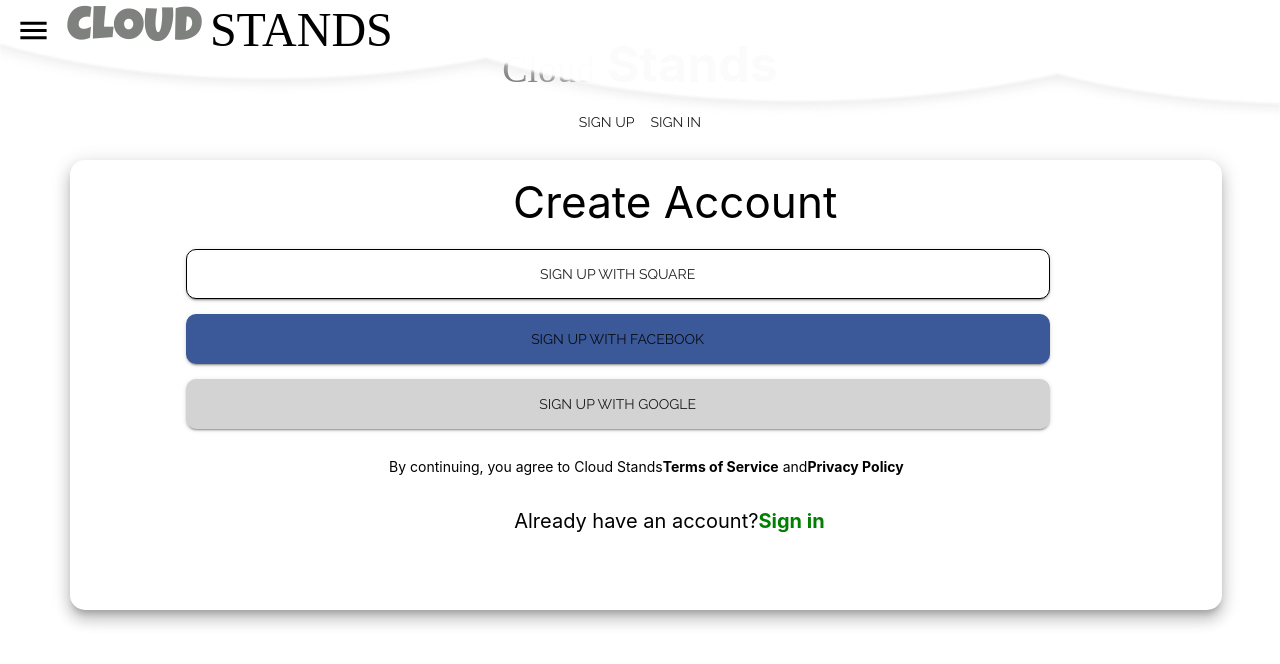
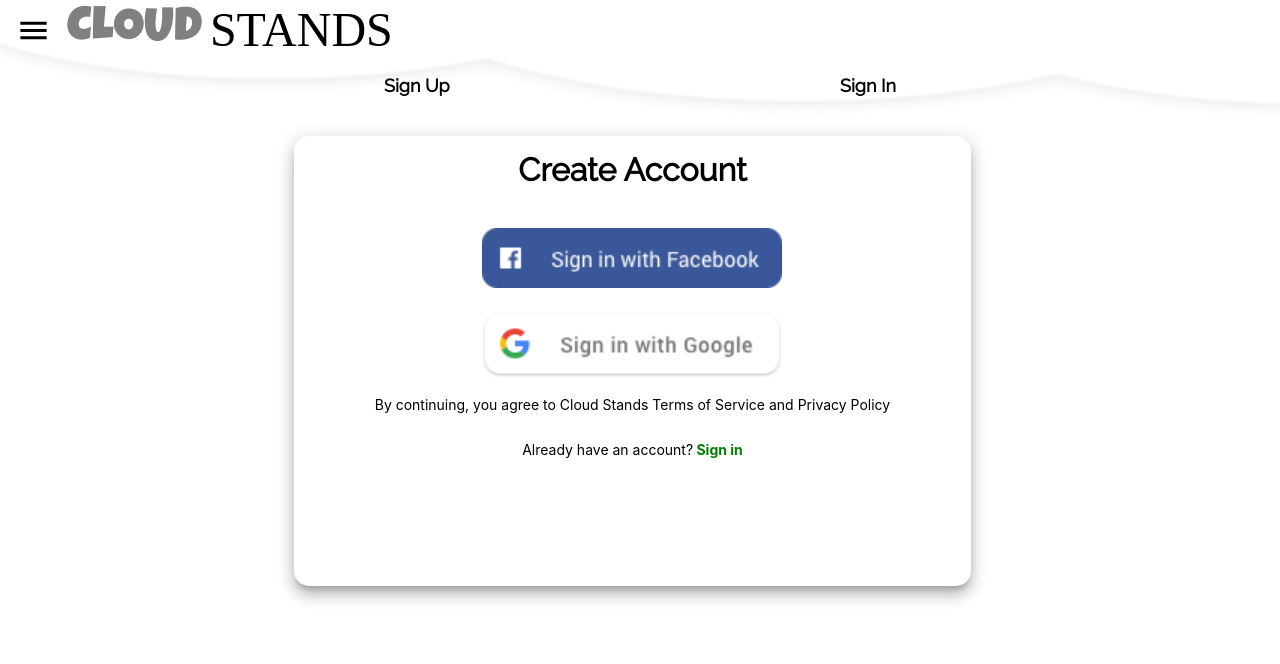
Before and after one commit to labs14-market-organizer/frontend, a React (Create React App) app: page /login in a window 1280 px wide. Shown: the top 664 px of the page. Built offline with nearby package versions, Linux system fonts and the light colour scheme; a web font is replaced by a local one.

Commit message:
Sign in (#33)
* changes to styling auth page

* added changes

* sign up and sign in conditionally rendering text

* changes in auth page

```diff
--- a/src/App.js
+++ b/src/App.js
@@ -53,7 +53,7 @@ class App extends React.Component {
       <StylesProvider injectFirst>
         <MuiThemeProvider theme={theme}>
           <div className="App">
-            <Navbar />
+            {/* <Navbar /> */}
 
             <Route path="/landing" component={MarketingPage} />
             <PrivateRoute
--- a/src/routes/AuthenticatePage.js
+++ b/src/routes/AuthenticatePage.js
@@ -7,64 +7,143 @@ import {
     Redirect,
     withRouter
   } from "react-router-dom";
-  import { Button, Box, Grid, Shadows } from '@material-ui/core';
-  import '../scss/authenticationPage.scss';
+import { Button, Box, Grid, Shadows, Container } from '@material-ui/core';
+import '../scss/authenticationPage.scss';
   // import Box from '@material-ui/core/Box';
+import styled from "styled-components";
+import facebook from "../assets/facebook.png";
+import google from "../assets/google.png";
+import Navbar from "../components/Navbar";
 
-class AuthenticatePage extends React.Component
-{
-   authenticate = (e) => {
-    const authType = e.target.name;
-    this.props.getUserData()
-    axios.get("https://cloudstands-staging.herokuapp.com/auth/google")
 
-  }
+class AuthenticatePage extends React.Component{
+    state = {
+      toggle: true //displays create account //false displays welcome back.
+    }
 
-  // this.props.getUserData()
-    render()
-    {
 
+    signIn = (e) => {
+      e.preventDefault();
+      return (this.state.toggle) ? this.setState({ toggle: false }) : null;
+    }
+
+    signUp = (e) => {
+      e.preventDefault();
+      return (!this.state.toggle) ? this.setState({ toggle: true }) : null;
+    }
+
+    render(){
         return (
-        <Grid container
-        direction="column"
-        justify="center"
-        alignItems="center" >
-          <h1><span className="cloud">Cloud</span> <span className="Stands">Stands</span></h1>
-          <Box className="header-SignIn" display='flex'>
+        <>
+          <Navbar />
+          {/* <Box className="header-SignIn" display='flex'>
 
               <span className="meet-the-team"><p>Meet the Team</p></span>
 
               <Button color="deault" label="Google" onClick={this.authenticate} style={{ background: "white", Color: "white", textDecoration: "none" }} >Sign Up</Button>
               <Button color="deault" label="Google" onClick={this.authenticate} style={{ background: "white", Color: "white", textDecoration: "none" }} >Sign In</Button>
 
-          </Box>
+          </Box> */}
+          <MarginDiv>
+          <Flexing>
+            {(this.state.toogle) ? <StyledP3 onClick={this.signUp}>Sign Up</StyledP3> : <StyledP4 onClick={this.signUp}>Sign Up</StyledP4>}
+            {(this.state.toggle) ? <StyledP4 onClick={this.signIn}>Sign In</StyledP4> : <StyledP3 onClick={this.signIn}>Sign In</StyledP3>}
+          </Flexing>
+          <StyledContainer>
+            <StyledBox boxShadow={10}  display='flex' flexDirection='column'>
+                {(this.state.toggle) ? <StyledP>Create Account</StyledP> : <StyledP>Welcome Back</StyledP>}
 
+                <Link to="https://cloudstands-deploy.herokuapp.com/auth/facebook">
+                  <StyledImg src={facebook}></StyledImg>
+                </Link>
+                <Link to="https://cloudstands-deploy.herokuapp.com/auth/google">
+                  <StyledImg src={google}></StyledImg>
+                </Link>
+                {/* <Button variant="contained" label="Google"  href="https://cloudstands-staging.herokuapp.com/auth/facebook" className="company-buttons" style={{backgroundColor: '#3b5998'}}>Sign Up With Facebook</Button>
+                <Button variant="contained" label="Google" href="https://cloudstands-deploy.herokuapp.com/auth/google"  className="company-buttons" style={{ backgroundColor: " #d3d3d3" }} >Sign Up with Google</Button>
+                 */}
+                <StyledP1>By continuing, you agree to Cloud Stands<span className="bold"> Terms of Service</span> and <span className="bold">Privacy Policy</span> </StyledP1>
 
-          <Box boxShadow={10} className='buttons' display='flex' flexDirection='column'>
-              <p className="create-account">Create Account</p>
-              <Button variant="contained"  label="Square" onClick={this.authenticate} className='company-buttons' style={{backgroundColor: "white", border: "1px solid black"}}>Sign Up with Square</Button>
-              <Button variant="contained" label="Google" onClick={this.authenticate} className="company-buttons" style={{backgroundColor: '#3b5998'}}>Sign Up With Facebook</Button>
-              <Button variant="contained" label="Google" href="https://cloudstands-deploy.herokuapp.com/auth/google"  className="company-buttons" style={{ backgroundColor: " #d3d3d3" }} >Sign Up with Google</Button>
+                {(this.state.toggle) ? <StyledP2>Already have an account?<span style={{ color: "green" , fontWeight: "bold"}} onClick={this.signIn}>  Sign in</span> </StyledP2> :
+                <StyledP2>Don't have an account?<span style={{ color: "green" , fontWeight: "bold"}} onClick={this.signUp}>  Sign up</span> </StyledP2>
+                }
 
-              <p className="terms-of-service">By continuing, you agree to Cloud Stands<span className="bold">Terms of Service</span> and<span className="bold">Privacy Policy</span> </p>
-              <p className="have-account">Already have an account?<span style={{ color: "green" , fontWeight: "bold"}}>Sign in</span> </p>
-
-           </Box>
-
-        </Grid>)
+            </StyledBox>
+           </StyledContainer>
+          </MarginDiv>
+        </>
+        )
     }
 }
-/* const mapStateToProps = state => {
-   return {
-     //states
-     ...state.checkUserData
-   };
- };
- export default connect(
-   mapStateToProps,
-   { //actions
-     setLocalData
-    // getUserData
-   }
- )(App); */
+
+const StyledContainer = styled(Container)`
+  max-width: 800px;
+  margin: 0 auto;
+`;
+
+const StyledImg = styled.img`
+  margin-top: 20px;
+  width: 80%;
+  @media (min-width: 500px) {
+    width: 300px;
+  }
+`;
+
+const StyledBox = styled(Box)`
+  display: flex;
+  felx-direction: column;
+  text-align: center;
+  min-height: 400px;
+  height: auto;
+  margin-top: 20px;
+  margin-left: 4%;
+  width: 90%;
+  height: 450px;
+  border-radius: 15px;
+`;
+
+const StyledP = styled.p`
+  font-size: 32px;
+  text-align: center;
+  margin-top: 15px;
+  margin-bottom: 20px;
+  font-family: Raleway;
+  font-weight: bold;
+`;
+
+const StyledP1 = styled.p`
+  text-align: center;
+  font-size: 14px;
+  margin-left: 8%;
+  margin-right: 8%;
+`
+const StyledP2 = styled.p`
+  font-size: 14px;
+  margin-left: 8%;
+  margin-right: 8%;
+`
+const StyledP3 = styled.p`
+  font-size: 18px;
+  font-family: Raleway;
+  font-weight: 600;
+  line-height: 1.33;
+  z-index: 5001;
+`
+const StyledP4 = styled.p`
+  font-size: 18px;
+  font-family: Raleway;
+  font-weight: bold;
+  line-height: 1.33;
+  z-index: 5001;
+`
+const Flexing = styled.p`
+  display: flex;
+  justify-content: space-between;
+  margin-left: 30%;
+  margin-right: 30%;
+`
+const MarginDiv = styled.div`
+  padding-top: 40px;
+`
+
 export default AuthenticatePage
--- a/src/scss/authenticationPage.scss
+++ b/src/scss/authenticationPage.scss
@@ -1,56 +1,3 @@
 .meet-the-team {
     display: none
  }
- .cloud {
-    width: 107px;
-    height: 46px;
-    font-family: LuckiestGuy;
-    font-size: 38px;
-    font-weight: normal;
-    font-style: normal;
-    font-stretch: normal;
-    line-height: normal;
-    letter-spacing: normal;
-    color: #7f817e;
-}
-h1 {
-    font-size: 50px;
-    margin-bottom: 10px;
-}
-.buttons {
-    margin-top: 20px;
-    margin-left: 1%;
-    width: 90%;
-    border-radius: 15px;
-    height: 450px;
-    .create-account {
-        font-size: 44px;
-        margin-left: 5%;
-        margin-top: 15px;
-        margin-bottom: 20px;
-    }
-    .company-buttons{
-    height: 50px;
-    width: 75%;
-    margin-left: 10%;
-
-    text-decoration: "none";
-    margin-top: "4px";
-    background-color: "white";
-
-    border-radius: 10px;
-    margin-bottom: 15px;
-    }
-    p .bold {
-        font-weight: bold;
-    }
-    .terms-of-service {
-        font-size: 14px;
-        margin-left: 8%;
-        margin-right: 8%;
-    }
-    .have-account {
-        font-size: 20px;
-        margin-left: 4%;
-    }
-}
```
Also changed, not shown: src/assets/facebook.png (added), src/assets/google.png (added).
